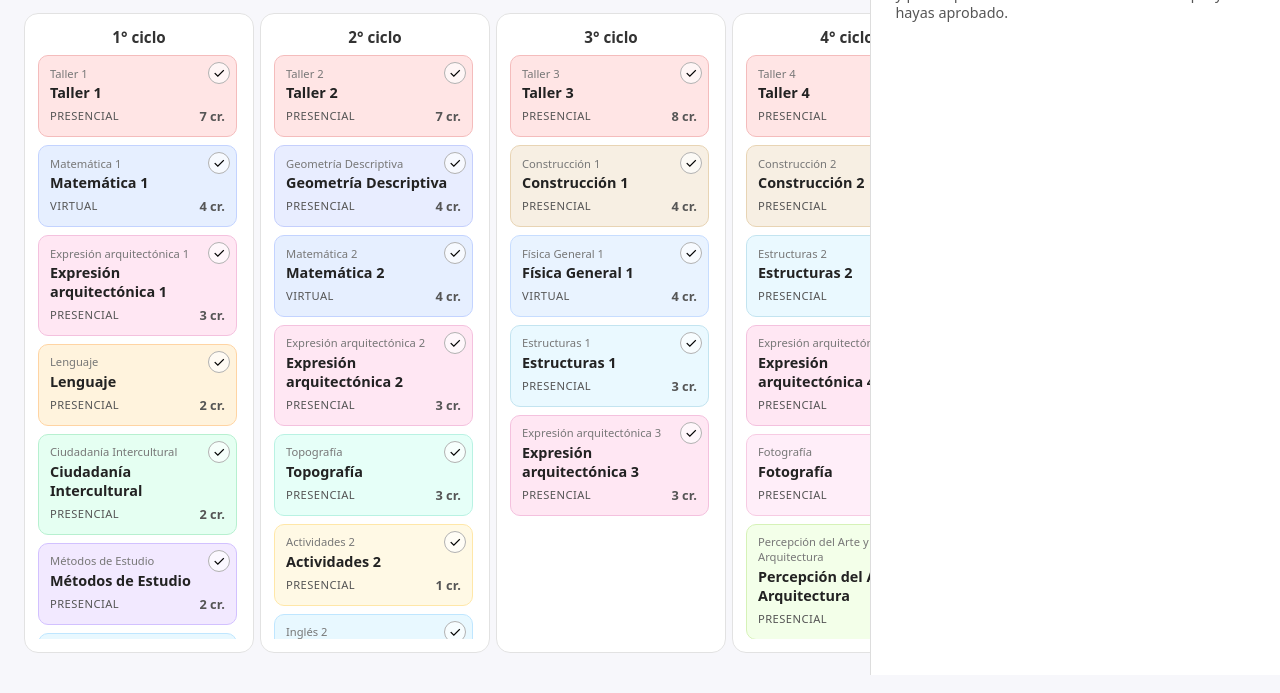
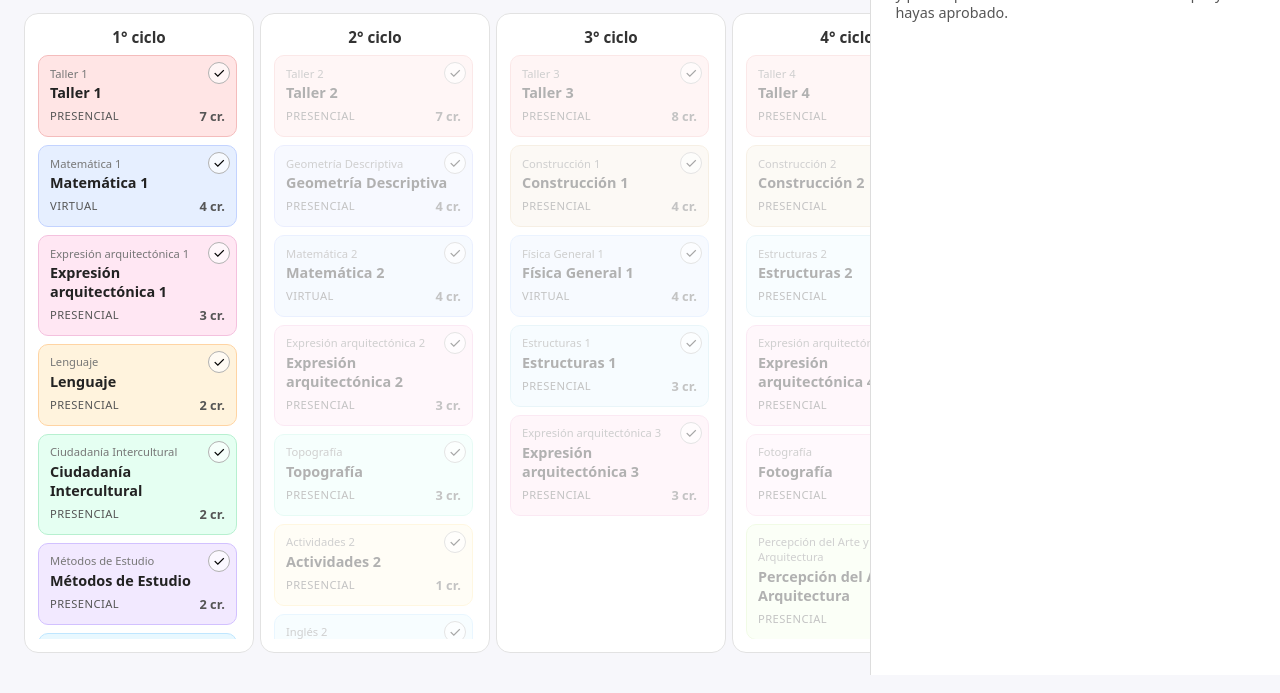
Before and after one commit to Ashley1502/Malla-Arquitectura_USMP, a plain HTML site: page index.html in a window 1280 px wide. Shown: the part 125-818 px from the top of the page. Drawn offline with Linux system fonts and the light colour scheme.

Commit message:
Update index.html

```diff
--- a/index.html
+++ b/index.html
@@ -128,6 +128,12 @@
       color: #1f7a35;
       border: 1px solid #9be39d;
     }
+
+        /* Cursos con prerrequisitos NO cumplidos (bloqueados) */
+    .course-card.locked {
+      opacity: 0.35;
+    }
+
 
     .course-code {
       font-size: 0.7rem;
@@ -1361,6 +1367,34 @@
       creditsSummaryEl.textContent = `Créditos completados: ${completed} / ${total}`;
     }
 
+    // ¿Este curso tiene prerrequisitos NO cumplidos?
+function hasUnmetPrereqs(course) {
+  if (!course.prerequisites || course.prerequisites.length === 0) return false;
+
+  return course.prerequisites.some(prId => {
+    // Si el prerrequisito es “80 créditos aprobados”, etc., no bloqueamos aquí
+    if (typeof prId === "string" && prId.includes("créditos aprobados")) {
+      return false;
+    }
+    // Si es un curso y NO está marcado como completado, entonces está pendiente
+    return !completedCourses.has(prId);
+  });
+}
+
+// Recorre todas las tarjetas y les pone / quita la clase "locked"
+function updateLockedStates() {
+  courses.forEach(course => {
+    const card = document.querySelector(`.course-card[data-id="${course.id}"]`);
+    if (!card) return;
+    if (hasUnmetPrereqs(course)) {
+      card.classList.add("locked");
+    } else {
+      card.classList.remove("locked");
+    }
+  });
+}
+
+
     // ==============================
     // 3. Render de la malla
     // ==============================
@@ -1443,7 +1477,13 @@
   card.classList.add("completed");
 }
 
+// Si tiene prerrequisitos NO cumplidos, lo marcamos como bloqueado
+if (hasUnmetPrereqs(course)) {
+  card.classList.add("locked");
+}
+
 body.appendChild(card);
+
           });
         }
 
@@ -1697,6 +1737,7 @@
         }
       }
       updateCreditsSummary();
+      updateLockedStates();
     }
 
     // ==============================
@@ -1705,6 +1746,7 @@
     loadCompleted();
     renderGrid();
     updateCreditsSummary();
+    updateLockedStates();
   </script>
 </body>
 </html>
```
Lines whose indentation alone changed are shown as unchanged.
